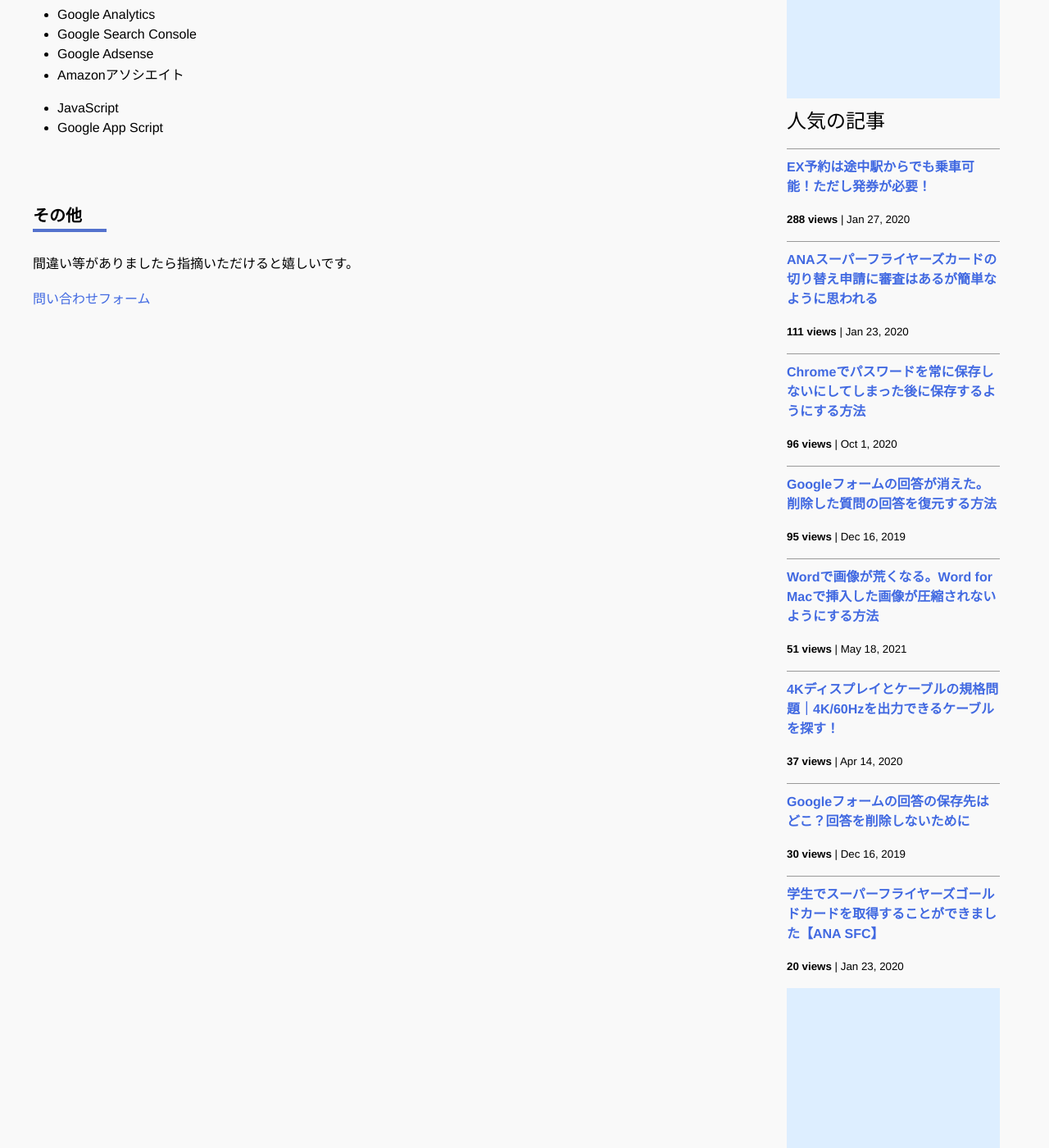
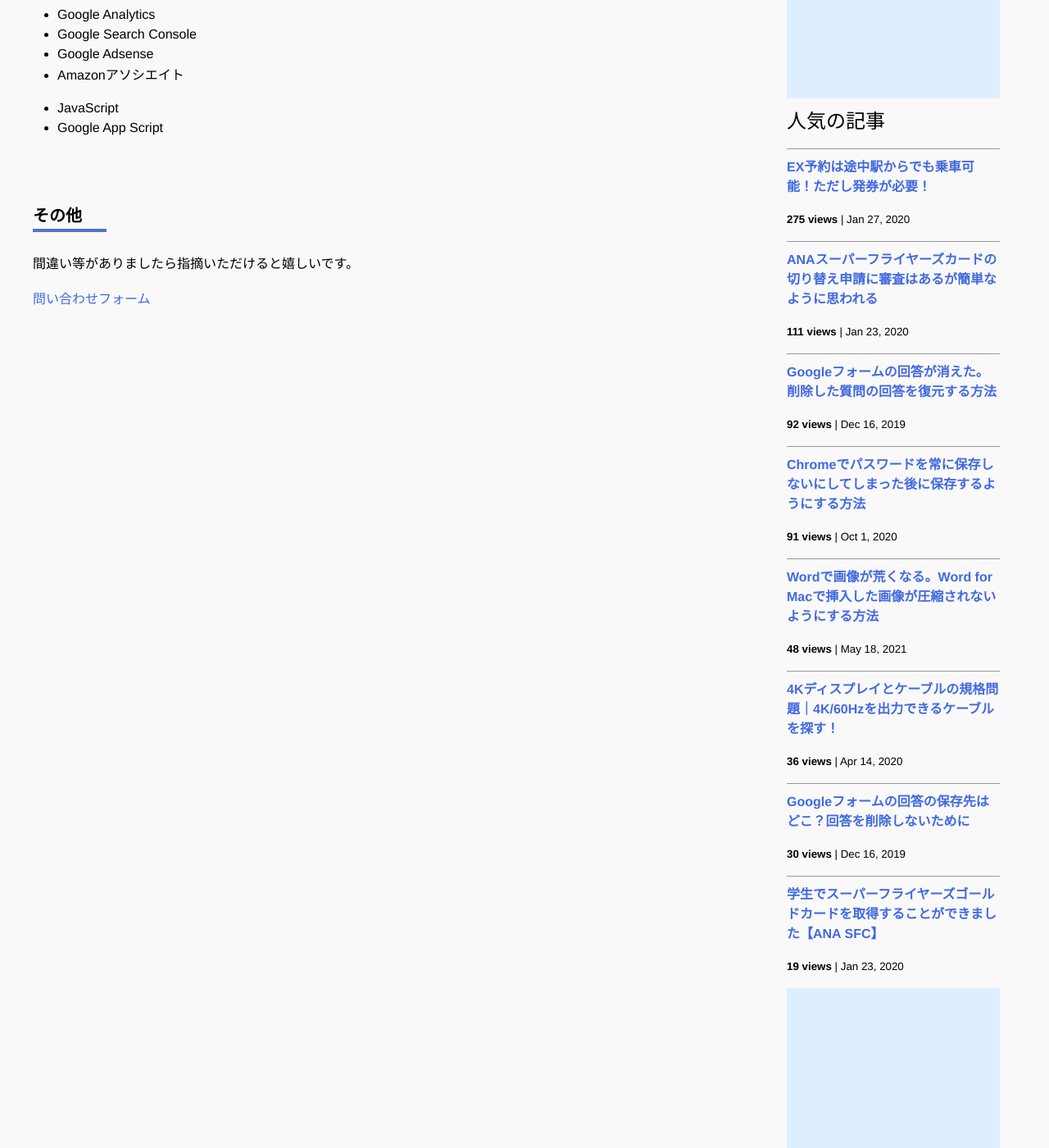
Before and after one commit to iwanaminami/shoyaiwaname, a Jekyll site: the page built from about.markdown, in a window 1280 px wide and 1400 px high, scrolled down 693 px. Shown: the whole window at 82% size. Built offline with Jekyll 4.4.1, drawn with Linux system fonts in a browser that asks for light colours; nearby versions of some CDN libraries; comment, search, counter and statistics services are not loaded.

Commit message:
chore(ga): update _data/popularposts.yml 20250921-0052

```diff
--- a/_data/popularposts.yml
+++ b/_data/popularposts.yml
@@ -1,17 +1,17 @@
 side:
-  - view: 288
+  - view: 275
     url: "/2020/01/27/ex-rideontheway.html"
   - view: 111
     url: "/2020/01/23/sfc-judge.html"
-  - view: 96
+  - view: 92
+    url: "/2019/12/16/restore-googleform.html"
+  - view: 91
     url: "/2020/10/01/googlepassword.html"
-  - view: 95
-    url: "/2019/12/16/restore-googleform.html"
-  - view: 51
+  - view: 48
     url: "/2021/05/18/image-compression-word.html"
-  - view: 37
+  - view: 36
     url: "/2020/04/14/4kcable.html"
   - view: 30
     url: "/2019/12/16/googleform-answers.html"
-  - view: 20
+  - view: 19
     url: "/2020/01/23/sfcgold.html"
```
